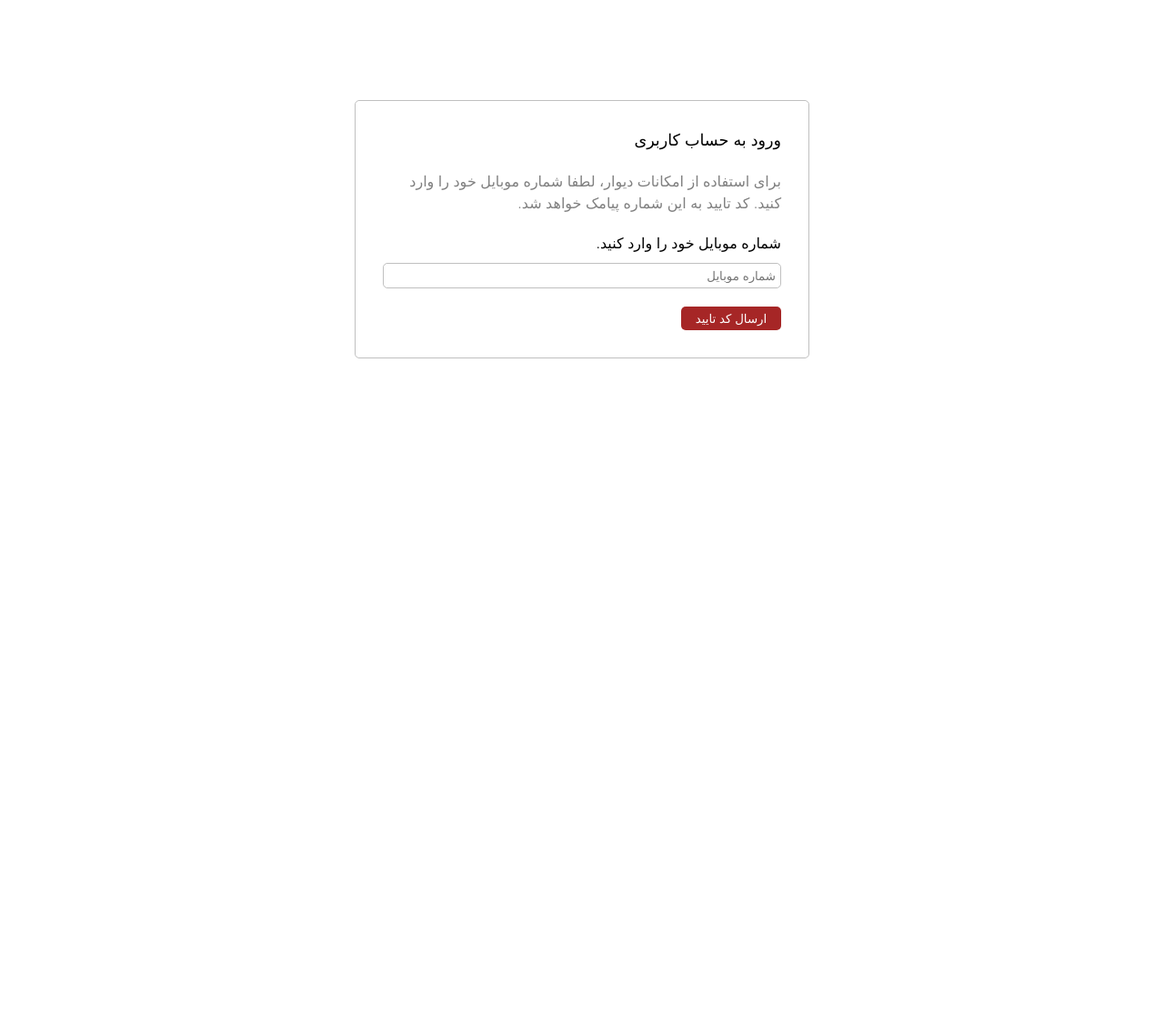
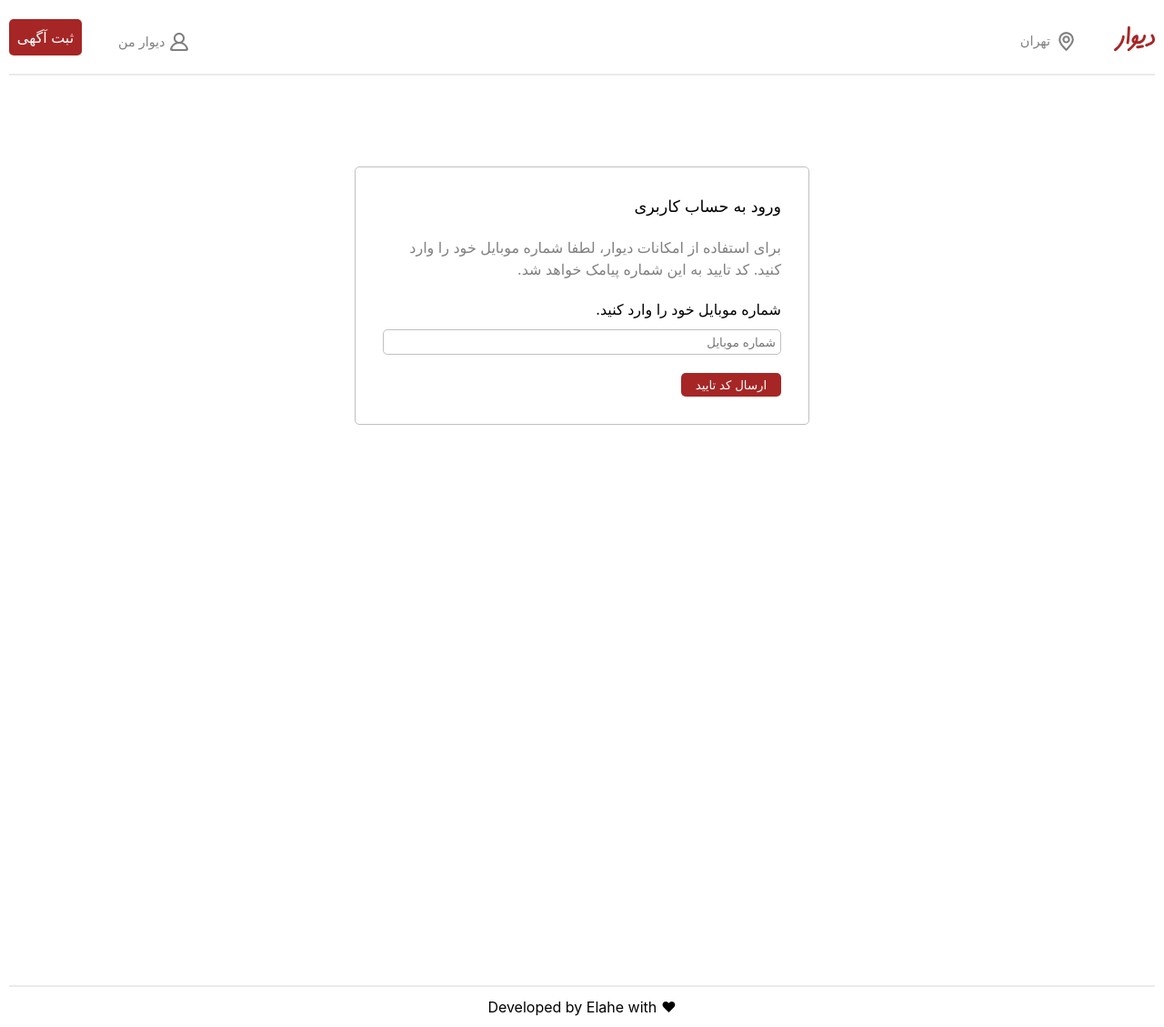
Before and after one commit to Fateme-Hashemi/DivarProject, a React (Vite) app: page /auth in a window 1280 px wide. Shown: the whole page at 91% size. Before the commit the page ends 800 px from the top, so only its background shows below. Built offline with nearby package versions, Linux system fonts and the light colour scheme; no server answers.

Commit message:
add layouts

```diff
--- a/jsconfig.json
+++ b/jsconfig.json
@@ -12,6 +12,7 @@
             "styles/*": ["/src/styles/*"],
             "utils/*": ["/src/utils/*"],
             "services/*": ["/src/services/*"],
+            "layouts/*": ["/src/layouts"],
         }
     }
 }
--- a/src/App.jsx
+++ b/src/App.jsx
@@ -3,6 +3,7 @@
 import { QueryClient, QueryClientProvider } from "@tanstack/react-query";
 import defaultOptions from "configs/reactQuery";
 import { ReactQueryDevtools } from "@tanstack/react-query-devtools";
+import Layout from "./layouts/Layout";
 
 
 function App() {
@@ -10,7 +11,9 @@
   return (
       <QueryClientProvider client={queryClient}>
       <BrowserRouter>
-       <Router />
+      <Layout>
+      <Router />
+      </Layout>
           </BrowserRouter>
           <ReactQueryDevtools />
       </QueryClientProvider>
--- /dev/null
+++ b/src/layouts/Footer.jsx
@@ -0,0 +1,11 @@
+import styles from './styles.module.css'
+
+function Footer() {
+    return (
+        <footer className={styles.footer}>
+            <p>Developed by Elahe with </p> <span> &hearts;</span>
+        </footer>
+    )
+}
+
+export default Footer
--- /dev/null
+++ b/src/layouts/Header.jsx
@@ -0,0 +1,29 @@
+import { Link } from "react-router-dom"
+import styles from './styles.module.css'
+
+function Header() {
+    return (
+       <header className={styles.header}>
+        <div>
+            <Link to="/">
+                <img src="divar.svg"  className={styles.logo} />
+            </Link>
+            <span>
+                <img src="location.svg" />
+                <p>تهران</p>
+            </span>
+        </div>
+        <div>
+            <Link to="/auth">
+<span>
+    <img src="profile.svg" />
+    <p>دیوار من</p>
+</span>
+            </Link>
+            <Link to="/dashboard"  className={styles.button}>ثبت آگهی</Link>
+        </div>
+       </header>
+    )
+}
+
+export default Header
--- /dev/null
+++ b/src/layouts/Layout.jsx
@@ -0,0 +1,15 @@
+import Footer from "./Footer"
+import Header from "./Header"
+import styles from './styles.module.css'
+
+function Layout({children}) {
+    return (
+        <>
+        <Header />
+        <div className={styles.main}>{children}</div>
+        <Footer />
+        </>
+    )
+}
+
+export default Layout
--- /dev/null
+++ b/src/layouts/styles.module.css
@@ -0,0 +1,58 @@
+.main {
+    min-height: 100vh;
+}
+
+.header {
+    display: flex;
+    justify-content: space-between;
+    align-items: center;
+    border-bottom: 2px solid rgb(234, 234, 234);
+    padding: 10px 0;
+    margin-bottom: 20px;
+}
+
+.logo {
+    width: 45px;
+    margin-left: 40px;
+}
+
+.header div {
+    display: flex;
+}
+
+.header span {
+    display: flex;
+    align-items: center;
+    color: gray;
+    height: 50px;
+
+}
+
+.header span p {
+    margin-right: 5px;
+    font-size: .9rem;
+}
+
+.button {
+    background-color: #a62626;
+    color: #fff;
+    height: 40px;
+    width: 80px;
+    line-height: 40px;
+    text-align: center;
+    border-radius: 5px;
+    margin-right: 40px;
+}
+
+.footer {
+    display: flex;
+    justify-content: center;
+    text-align: center;
+    direction: ltr;
+    margin-top: 100px;
+    padding-top: 10px;
+    border-top: 2px solid rgb(234,234,234);
+}
+.footer span {
+    margin-left: 5px;
+}
--- a/src/styles/index.css
+++ b/src/styles/index.css
@@ -1,6 +1,6 @@
 :root {
   font-family: "Vazir", Inter, system-ui, Avenir, Helvetica, Arial, sans-serif;
-  font-weight: 300;
+  font-weight: 400;
   line-height: 1.5;
 }
 
@@ -20,6 +20,7 @@
 a {
   text-decoration: inherit;
   color: inherit;
+  font-weight: 400;
 }
 
 button,
--- a/vite.config.js
+++ b/vite.config.js
@@ -1,7 +1,7 @@
 import { defineConfig } from 'vite'
 import react from '@vitejs/plugin-react'
 
-const paths = ['src', 'assets', 'components', 'configs', 'pages', 'router', 'services', 'styles', 'utils'];
+const paths = ['src', 'assets', 'components', 'configs', 'pages', 'router', 'services', 'styles', 'utils', 'layouts'];
 
 
 
```
